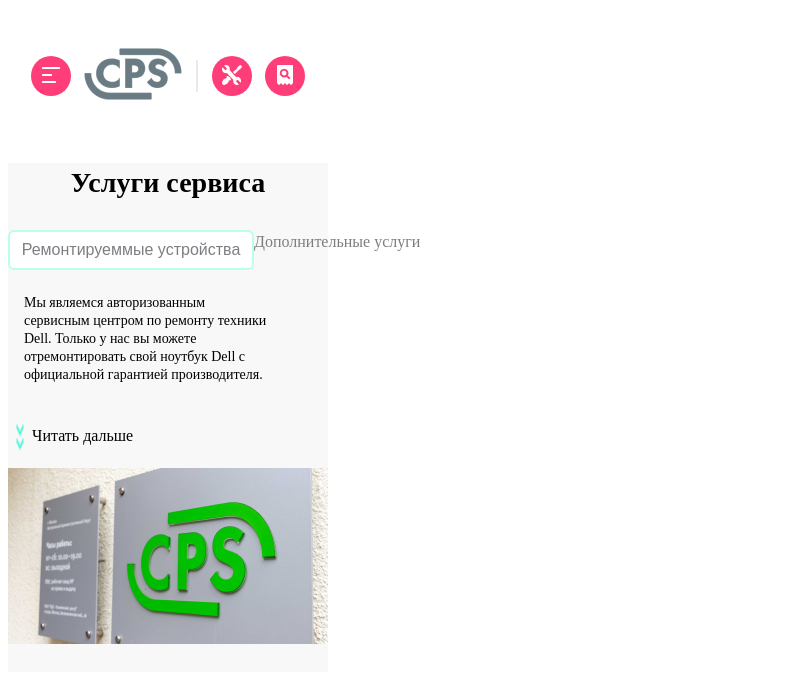
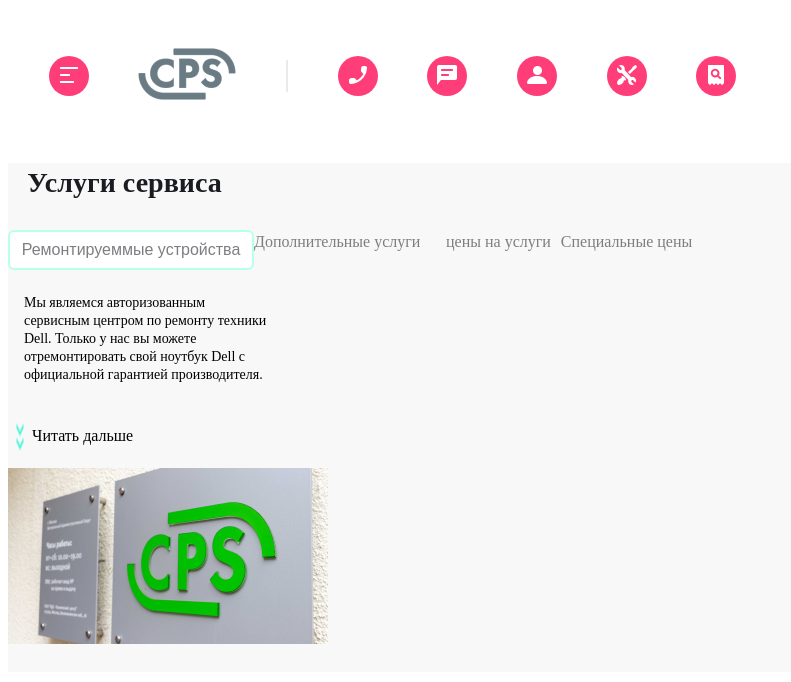
Before and after one commit to alexandershatalovdev/services, a plain HTML site: page index.html in a window 1280 px wide. Shown: the whole page, without its empty margins (0-791 px from the left). Drawn offline with Linux system fonts and the light colour scheme.

Commit message:
first screen

```diff
--- a/css/style.css
+++ b/css/style.css
@@ -86,3 +86,49 @@ p {
       display: flex;
    }
 }
+body {
+   width: 784px;
+   height: 604px;
+}
+.perants {
+   display: flex;
+   justify-content: space-around;
+   margin-right: 15px;
+}
+h1 {
+   font-size: 28px;
+   line-height: 40px;
+   color: #1B1C21;
+   width: 233px;
+   height: 40px;
+   left: 24px;
+   top: 112px;
+}
+.dop {
+   height: 24px;
+   left: 36.73%;
+   right: 39.67%;
+   top: 192px;
+   font-size: 16px;
+   line-height: 24px;
+}
+.service {
+   width: 769px;
+   overflow: none;
+}
+.price {
+   font-size: 16px;
+   line-height: 24px;
+   color: #7E7E82;
+}
+.special {
+   font-size: 16px;
+   line-height: 24px;
+   color: #7E7E82;
+   margin-left: 10px;
+}
+@media (width: 768px){
+   body{
+      display: flex;
+   }
+}
--- a/index.html
+++ b/index.html
@@ -18,6 +18,15 @@
          <div class="divider">
             <img src="./icons/divider.png" alt="divider">
          </div>
+         <button class="phone">
+            <img src="./icons/phone.png" alt="phone">
+         </button>
+         <button class="message">
+            <img src="./icons/message.png" alt="message">
+         </button>
+         <button class="kent">
+            <img src="./icons/kent.png" alt="kent">
+         </button>
          <button class="path">
             <img src="./icons/path.png" alt="path">
          </button>
@@ -33,6 +42,8 @@
          <div class="service">
             <button class="remote">Ремонтируеммые устройства</button>
             <div class="dop">Дополнительные услуги</div>
+            <div class="price">цены на услуги</div>
+            <div class="special">Специальные цены</div>
          </div>
       <div class="text">Мы являемся авторизованным<br>
            сервисным центром по ремонту техники<br>
```
Also changed, not shown: icons/kent.png (added), icons/message.png (added), icons/phone.png (added).
